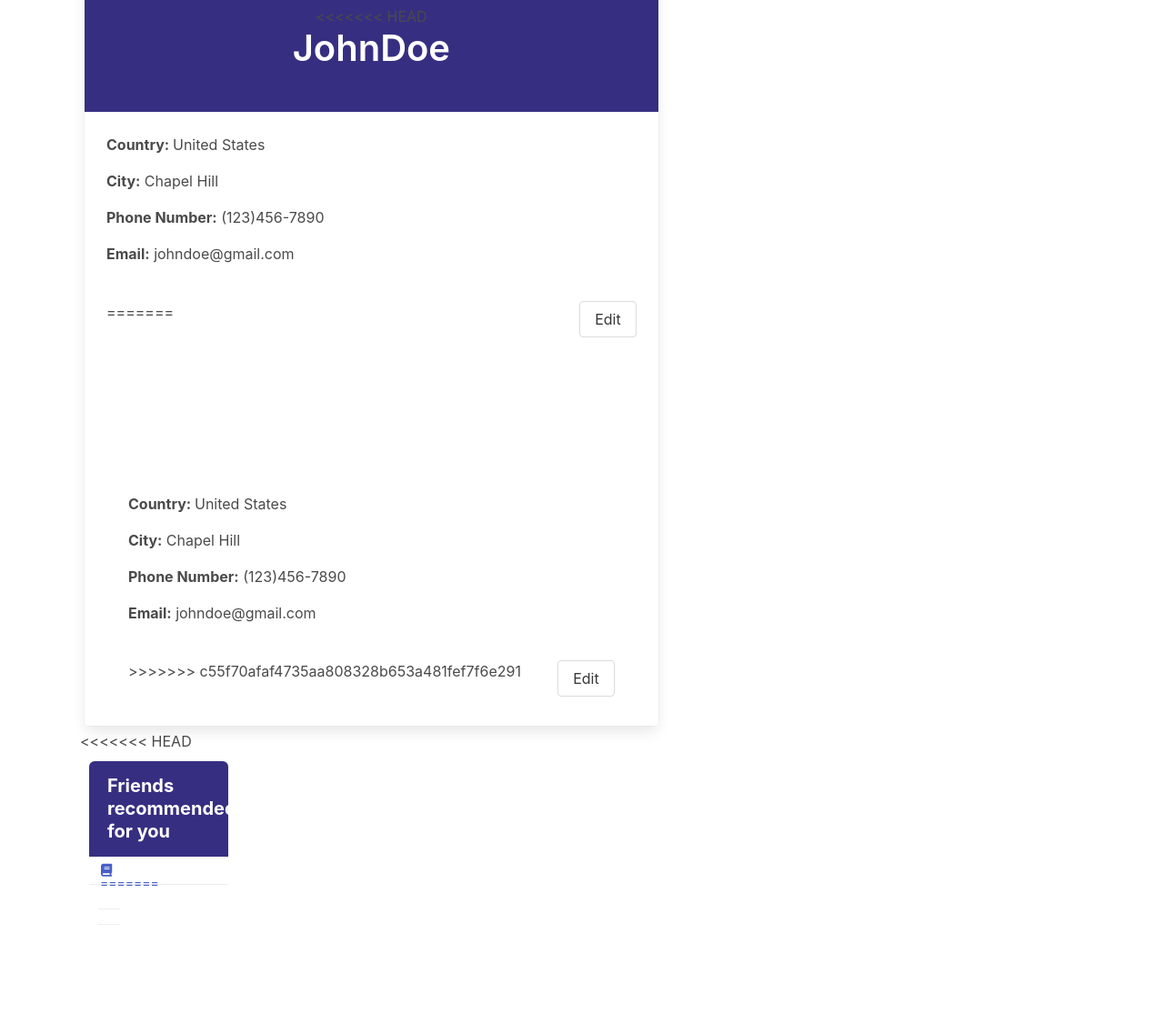
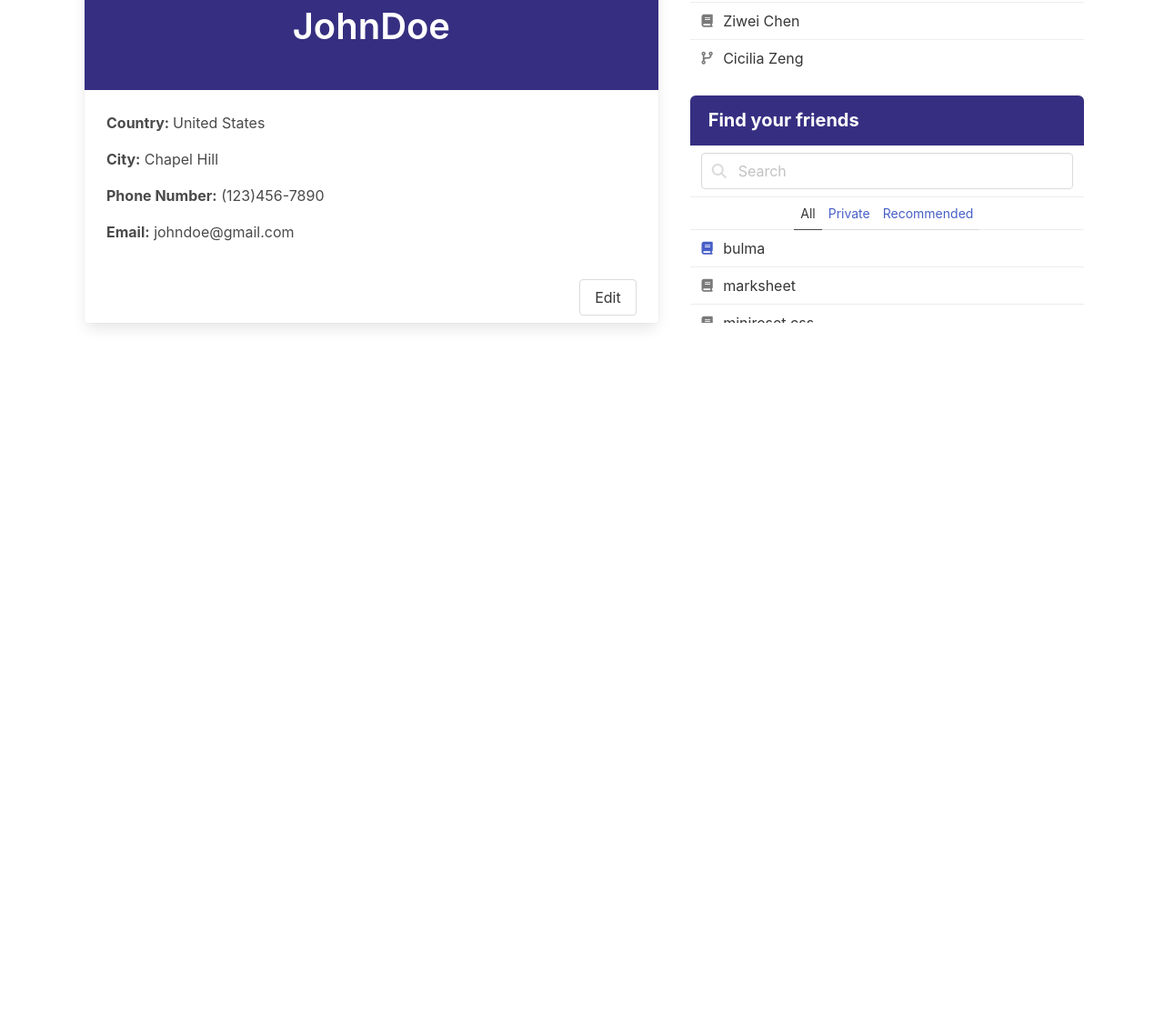
Before and after one commit to Bokai-Li/SocialMediaPlatform, a website: page profile/index.html in a window 1280 px wide. Shown: the part 299-1436 px from the top of the page at 91% size. After the commit the page ends 800 px from the top, so only its background shows below. Drawn offline with nearby package versions, Linux system fonts and the light colour scheme.

Commit message:
Update index.html

```diff
--- a/profile/index.html
+++ b/profile/index.html
@@ -1,14 +1,18 @@
 <!DOCTYPE html>
 <html lang="en">
+
 <head>
     <meta charset="UTF-8">
     <meta name="viewport" content="width=device-width, initial-scale=1.0">
+
     <title>User Profile</title>
+
     <!-- Include links to CSS stylesheets below -->
     <script src="https://kit.fontawesome.com/1b4695ae93.js" crossorigin="anonymous"></script>
     <link rel="stylesheet" href="../node_modules/bulma/css/bulma.css">
     <link rel="stylesheet" href="style.css">
 </head>
+
 <body>
     <div class="logo">
         <figure>
@@ -31,11 +35,17 @@
                 <a href="#"><img class="icon" src="icons/message.png" alt="messages">Messages</a>
                 <a href="#"><img class="icon" src="icons/more.png" alt="more">More</a>
                 -->
+
             </div>
         </div>
+
     </div>
+
+
+
     <!--TODO section for people to write new tweets-->
     <div class="new"></div>
+
     <!--TODO section for people to view tweets-->
     <div class="columns is-multiline" id="begin">
         <div class="column is-7 tweets">
@@ -47,19 +57,6 @@
                             <img src="wyb.JPG" Placeholder image " class="roundBorder">
                         </figure>
                         <br>
-<<<<<<< HEAD
-                        <h2 class="title is-2 " style="color:white ">JohnDoe</h2>
-                        <br>
-                    </div>
-                    <div class="card-content ">
-                        <div class="content ">
-                            <p class="thick "> <span style="font-weight:bold ">Country: </span>United States</p>
-                            <p class="thick "> <span style="font-weight:bold ">City:</span> Chapel Hill</p>
-                            <p class="thick "> <span style="font-weight:bold ">Phone Number:</span> (123)456-7890</p>
-                            <p class="thick "> <span style="font-weight:bold ">Email:</span> johndoe@gmail.com</p>
-                            <br>
-                            <button class="button is-pulled-right editButton " style=" " id=" " type="button ">Edit</button>
-=======
                         <h2 class="title is-2" style="color:white">JohnDoe</h2>
                         <br>
                     </div>
@@ -71,25 +68,12 @@
                             <p class="thick"> <span style="font-weight:bold">Email:</span> johndoe@gmail.com</p>
                             <br>
                             <button class="button is-pulled-right editButton" type="button ">Edit</button>
->>>>>>> c55f70afaf4735aa808328b653a481fef7f6e291
                             <br>
                         </div>
                     </div>
                 </div>
             </div>
         </div>
-<<<<<<< HEAD
-        <div class="column is-5 panels ">
-            <div id="sticky ">
-                <div id="recommend">
-                    <nav class="panel ">
-                        <p class="panel-heading ">
-                            Friends recommended for you
-                        </p>
-                        <a class="panel-block is-active ">
-                            <span class="panel-icon ">
-                                            <i class="fas fa-book " aria-hidden="true "></i>
-=======
         <div class="column is-5 panels">
             <div id="sticky">
                 <div id="recommend">
@@ -100,7 +84,6 @@
                         <a class="panel-block is-active">
                             <span class="panel-icon">
                                             <i class="fas fa-book" aria-hidden="true"></i>
->>>>>>> c55f70afaf4735aa808328b653a481fef7f6e291
                                             </span> Yibo Wang
                         </a>
                         <a class="panel-block">
@@ -135,15 +118,9 @@
                         </a>
                     </nav>
                 </div>
-<<<<<<< HEAD
-                <div id="findfriend ">
-                    <nav class="panel ">
-                        <p class="panel-heading ">
-=======
                 <div id="findfriend">
                     <nav class="panel">
                         <p class="panel-heading">
->>>>>>> c55f70afaf4735aa808328b653a481fef7f6e291
                             Find your friends
                         </p>
                         <div class="panel-block">
@@ -195,16 +172,9 @@
         </div>
     </div>
     <!-- Include links to JavaScript files below -->
-<<<<<<< HEAD
-    <script src="node_modules/axios/dist/axios.js "></script>
-    <script src="https://code.jquery.com/jquery-3.4.1.min.js "></script>
-    <script src="script.js "></script>
-    <script src="smooth_scroll.js "></script>
-=======
     <script src="node_modules/axios/dist/axios.js"></script>
     <script src="https://code.jquery.com/jquery-3.4.1.min.js"></script>
     <script src="script.js"></script>
     <script src="smooth_scroll.js"></script>
->>>>>>> c55f70afaf4735aa808328b653a481fef7f6e291
 </body>
 </html>
```
